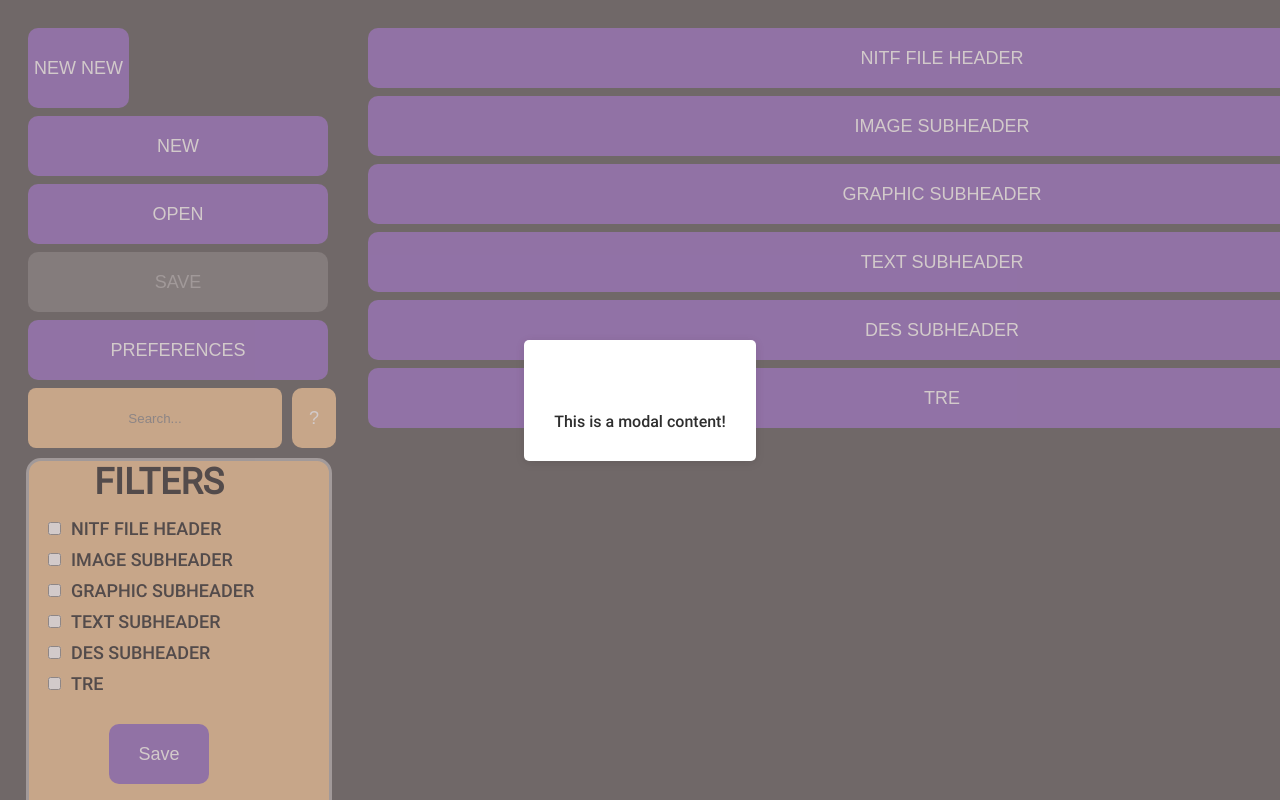
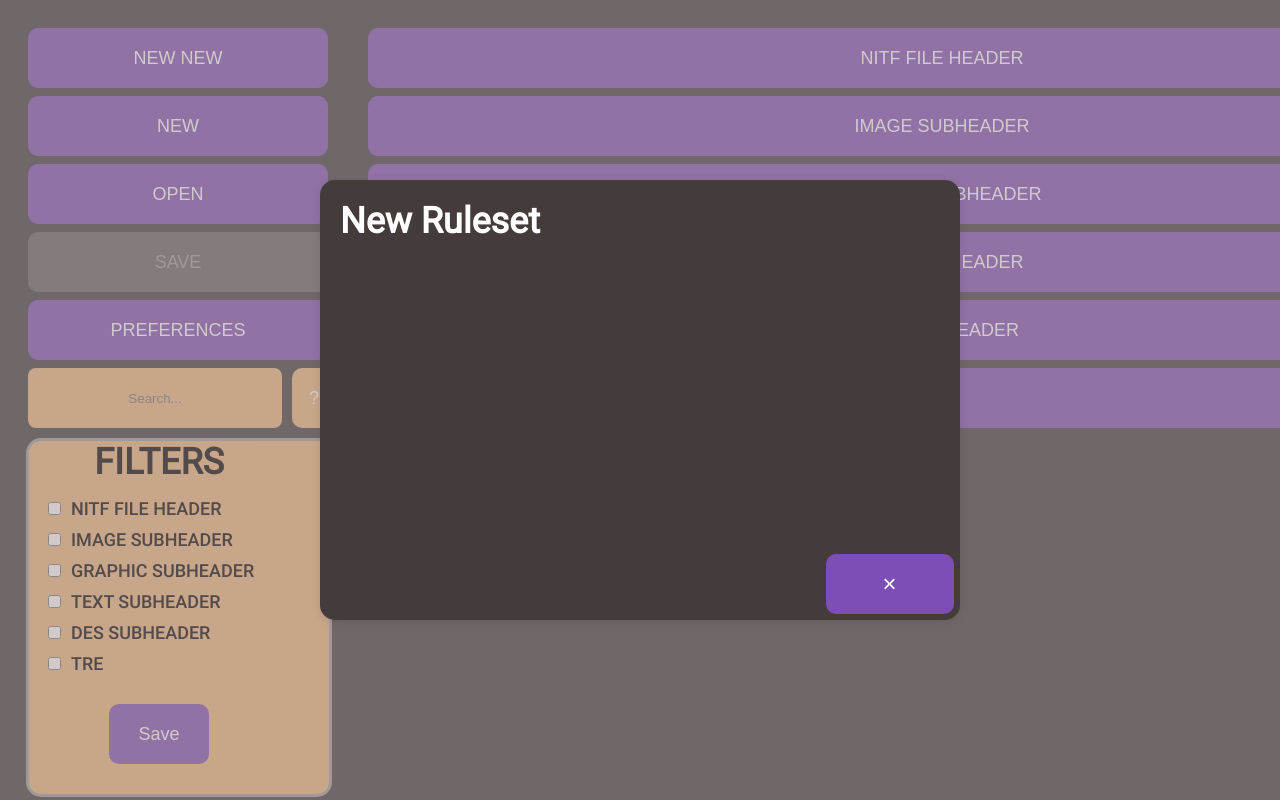
Before and after one commit to aramis-matos/RE-UI-Remake, a React (Vite) app: page / in a window 1280 px wide. Both pictures are taken after a click on the button "NEW NEW". Shown: the top 800 px of the page. Built offline with nearby package versions, Linux system fonts and the light colour scheme; the HTML template or start-up script is replaced by a standard one.

Commit message:
New New button opens Ruleset Modal now

```diff
--- a/src/App.jsx
+++ b/src/App.jsx
@@ -31,7 +31,6 @@ const App = () => {
   const [name, setName] = useState("");
   const { isError, setIsError } = useModal(togglePopup, actionConfirmedMessage);
   const [isRulesetModalOpen, setIsRulesetModalOpen] = useState(false);
-  console.log("test")
   useEffect(() => {
     if (selectedRuleset.rulesetId !== undefined) {
       if (selectedRuleset.name == null) {
@@ -197,10 +196,10 @@ const App = () => {
       <div className="left-panel">
         <div className="content">
           <div className="ruleset-modal">
-            <button onClick={openRulesetModal}>NEW NEW</button>
+            <button className = "ruleset-open-button" onClick={openRulesetModal}>NEW NEW</button>
             <RulesetModalOnPage isOpen={isRulesetModalOpen} onClose={closeRulesetModal}>
-            <h2>Modal Title</h2>
-            <p>This is a modal content!</p>
+            <h2>New Ruleset</h2>
+            <p></p>
           </RulesetModalOnPage>
         </div>
 
--- a/src/index.css
+++ b/src/index.css
@@ -695,7 +695,10 @@ button {
 }
 
 /*RULESET MODAL ON PAGE*/
-
+.ruleset-modal {
+  max-width: 1000px;
+  max-height: 500px;
+}
 
 .ruleset-modal-overlay {
   position: fixed;
@@ -708,26 +711,53 @@ button {
   justify-content: center;
   align-items: center;
   z-index: 1000;
+
 }
 
 .ruleset-modal-content {
-  background: white;
+  background: rgb(68, 59, 59);
   padding: 20px;
-  border-radius: 5px;
+  border-radius: 15px;
   position: relative;
   box-shadow: 0 2px 10px rgba(0, 0, 0, 0.1);
+  width: 600px;
+  height: 400px;
+
+  p {
+    color: white;
+    margin: auto;
+    font-family: "Roboto";
+    font-size: 36px;
+  font-weight: bold;
+
+  }
 }
 
 .ruleset-close-button {
   position: absolute;
-  top: 10px;
-  right: 10px;
-  background: transparent;
+  top: 85%;
+  right: 1%;
+  width:20%;
+  height: 10%;
+  background: solid;
   border: none;
   font-size: 1.5rem;
   cursor: pointer;
 }
 
+.ruleset-open-button {
+  color: var(--n0);
+  background-color: var(--p500);
+  border: none;
+  border-radius: 10px;
+  width: 300px;
+  height: 60px;
+  text-align: center;
+  font-size: 18px;
+  margin-bottom: 8px;
+  transition: 0.2s;
+  min-height: 60px;
+}
 
 
 
```
